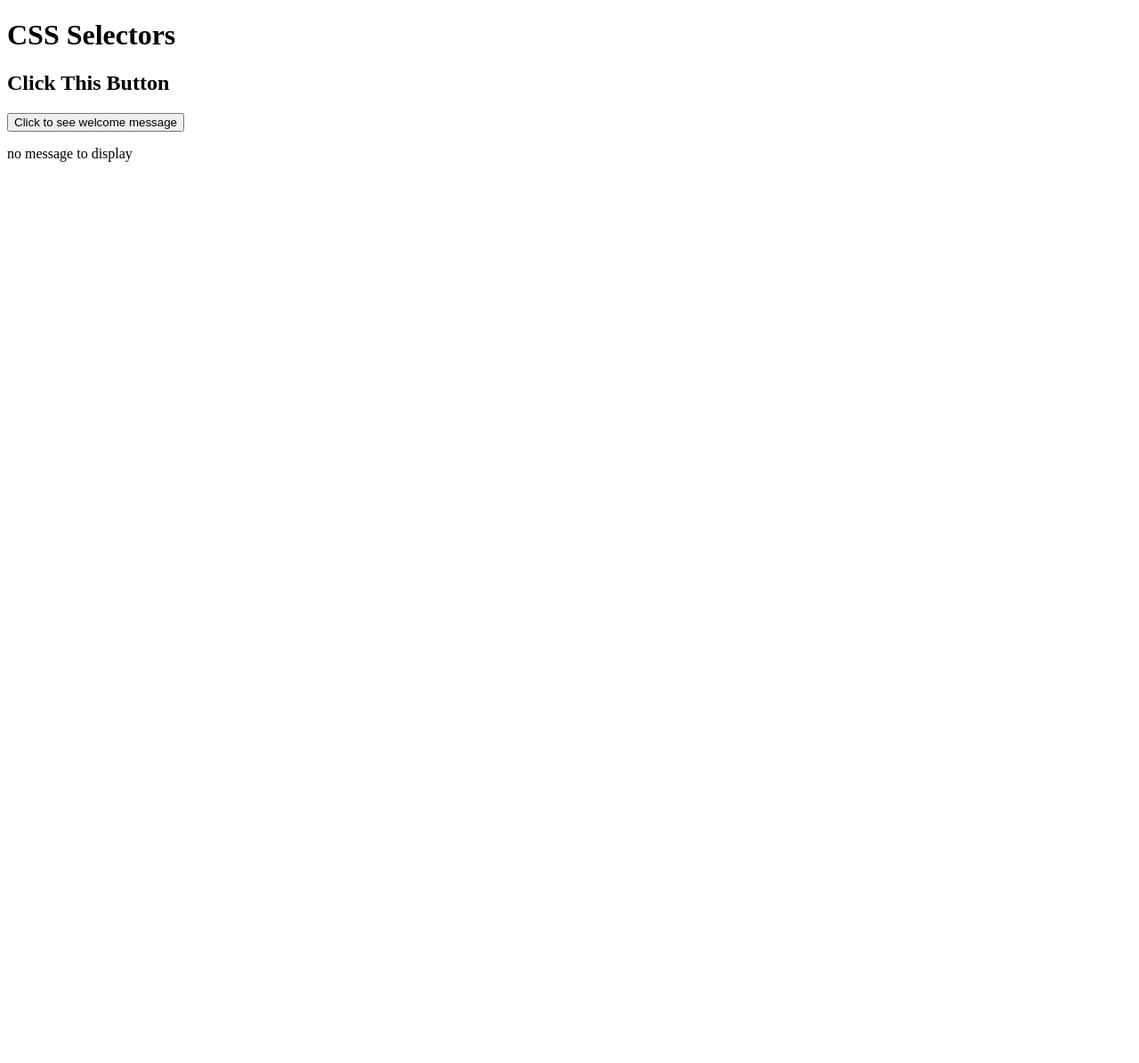
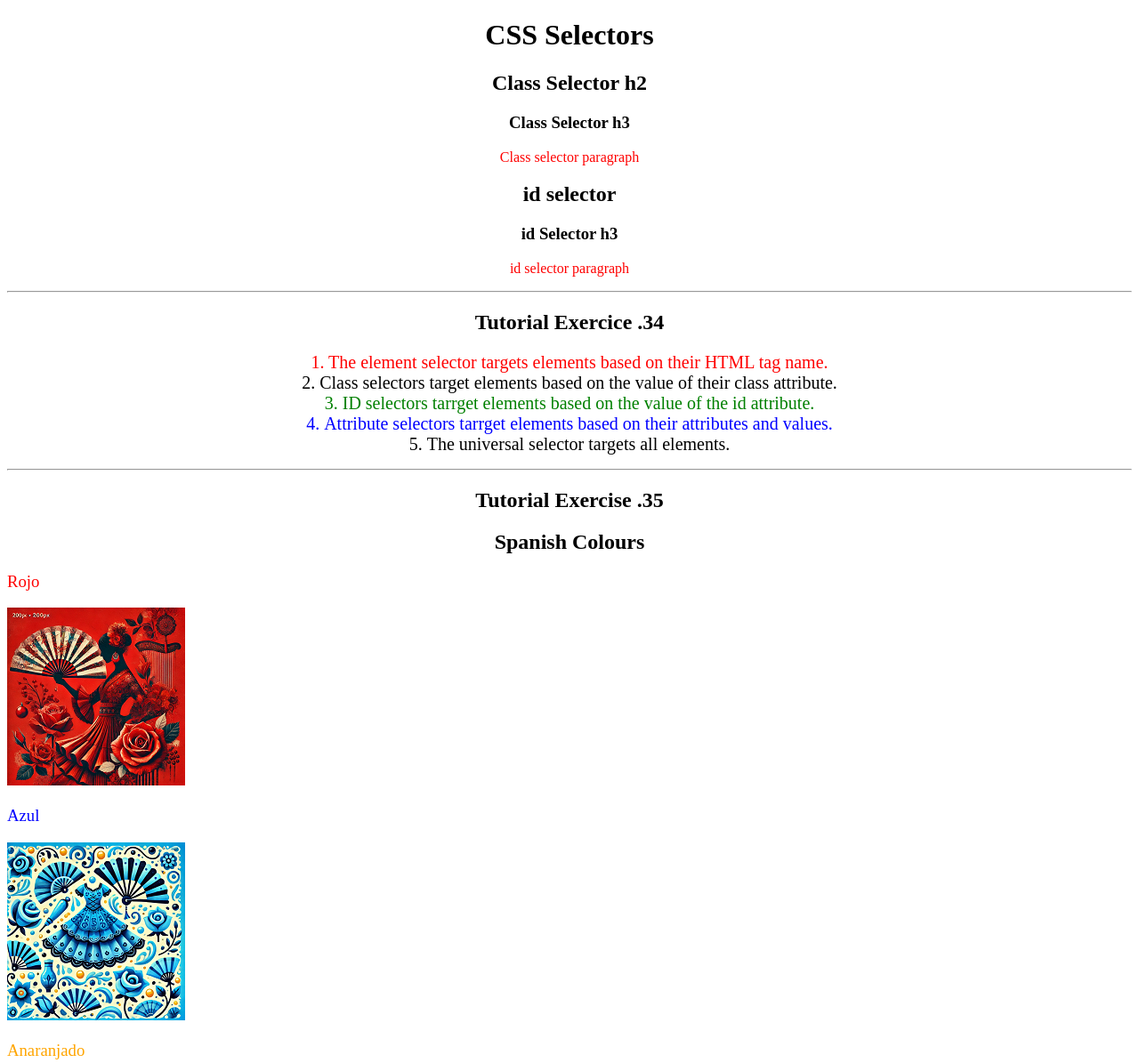
Before and after one commit to colonelkablam/Beginning_CSS, a plain HTML site: page css-selectors.html in a window 1280 px wide. Shown: the top 1195 px of the page at 89% size. Before the commit the page ends 800 px from the top, so only its background shows below. Drawn offline with Linux system fonts and the light colour scheme.

Commit message:
added CSS tutorial excercises

```diff
--- /dev/null
+++ b/css-selector-styles-2.css
@@ -0,0 +1,59 @@
+ol {
+    margin-left: -40px;
+    margin-top: -20px;
+    list-style-position: inside;
+}
+
+p {
+    color: red;
+}
+
+.note {
+    font-size: 20px;
+}
+
+#id-selector-demo {
+    color: green;
+}
+
+li[value="4"] {
+    color:blue;
+}
+
+* {
+    text-align: center;
+}
+
+#spanish-colours-div {
+    text-align: left;
+}
+
+.colour {
+    height: 200px;
+    width: 200px;
+}
+
+.colour-text{
+    text-align: left;
+    font-weight: normal;
+}
+
+#red {
+    color:red;
+}
+
+#blue {
+    color:blue;
+}
+
+#orange {
+    color:orange;
+}
+
+#green {
+    color:green;
+}
+
+#yellow {
+    color:yellow;
+}
--- /dev/null
+++ b/css-selector-styles.css
@@ -0,0 +1,19 @@
+.red-text {
+    color: red;
+}
+
+#title-text {
+    color: green;
+}
+
+#second-para-title {
+    color: rgb(15, 43, 136);
+}
+
+#second-para-subtitle {
+    color: rgb(64, 100, 216);
+}
+
+#second-para-text {
+    color: lightblue
+}
--- a/css-selectors.html
+++ b/css-selectors.html
@@ -3,10 +3,55 @@
     <head>
         <meta charset="UTF-8">
         <title>CSS Selectors</title>
+        <!-- change stylesheet link depending on what CSS following-->
+        <link rel="stylesheet" href="./css-selector-styles-2.css">
     </head>
 
     <body>
-        <h1>CSS Selectors</h1>
+        <h1 id="title-text">CSS Selectors</h1>
+
+        <h2 class="red-text">Class Selector h2</h2>
+        <h3 class="red-text">Class Selector h3</h3>
+        <p class="red-text">Class selector paragraph</p>
+
+        <h2 id="second-para-title">id selector</h2>
+        <h3 id="second-para-subtitle">id Selector h3</h3>
+        <p id="second-para-text">id selector paragraph</p>
+
+        <hr>
+        <h2>Tutorial Exercice .34</h2>
+        <p class="note">1. The element selector targets elements based on their HTML tag name.</p>
+        <ol>
+            <li class="note" value="2">Class selectors target elements based on the value of their class attribute.</li>
+            <li class="note" id="id-selector-demo" value="3">ID selectors tarrget elements based on the value of the id attribute.</li>
+            <li class="note" value="4">Attribute selectors tarrget elements based on their attributes and values.</li>
+            <li class="note" value="5">The universal selector targets all elements.</li>
+        </ol>
+
+        <hr>
+
+        <div id="spanish-colours-div">
+            <h2>Tutorial Exercise .35</h2>
+            <h2 id="spanish-colours-title">Spanish Colours</h2>
+
+            <h3 class="colour-text" id="red">Rojo</h3>
+            <img class="colour" src="./assets/images/spanish_red.png" alt="red"/>
+
+            <h3 class="colour-text" id="blue">Azul</h3>
+            <img class="colour" src="./assets/images/spanish_blue.png" alt="blue"/>
+
+            <h3 class="colour-text" id="orange">Anaranjado</h3>
+            <img class="colour" src="./assets/images/spanish_orange.png" alt="orange"/>
+
+            <h3 class="colour-text" id="green">Verde</h3>
+            <img class="colour" src="./assets/images/spanish_green.png" alt="green"/>
+
+            <h3 class="colour-text" id="yellow">Amarillo</h3>
+            <img class="colour" src="./assets/images/spanish_yellow.png" alt="yellow"/>
+        </div>
+
+        <hr>
+
         <h2>Click This Button</h2>
         <button onclick="displayResult()">Click to see welcome message</button>
         <p id="display-function-output">no message to display</p>
```
Also changed, not shown: assets/images/spanish_blue.png (added), assets/images/spanish_green.png (added), assets/images/spanish_orange.png (added), assets/images/spanish_red.png (added), assets/images/spanish_yellow.png (added).
